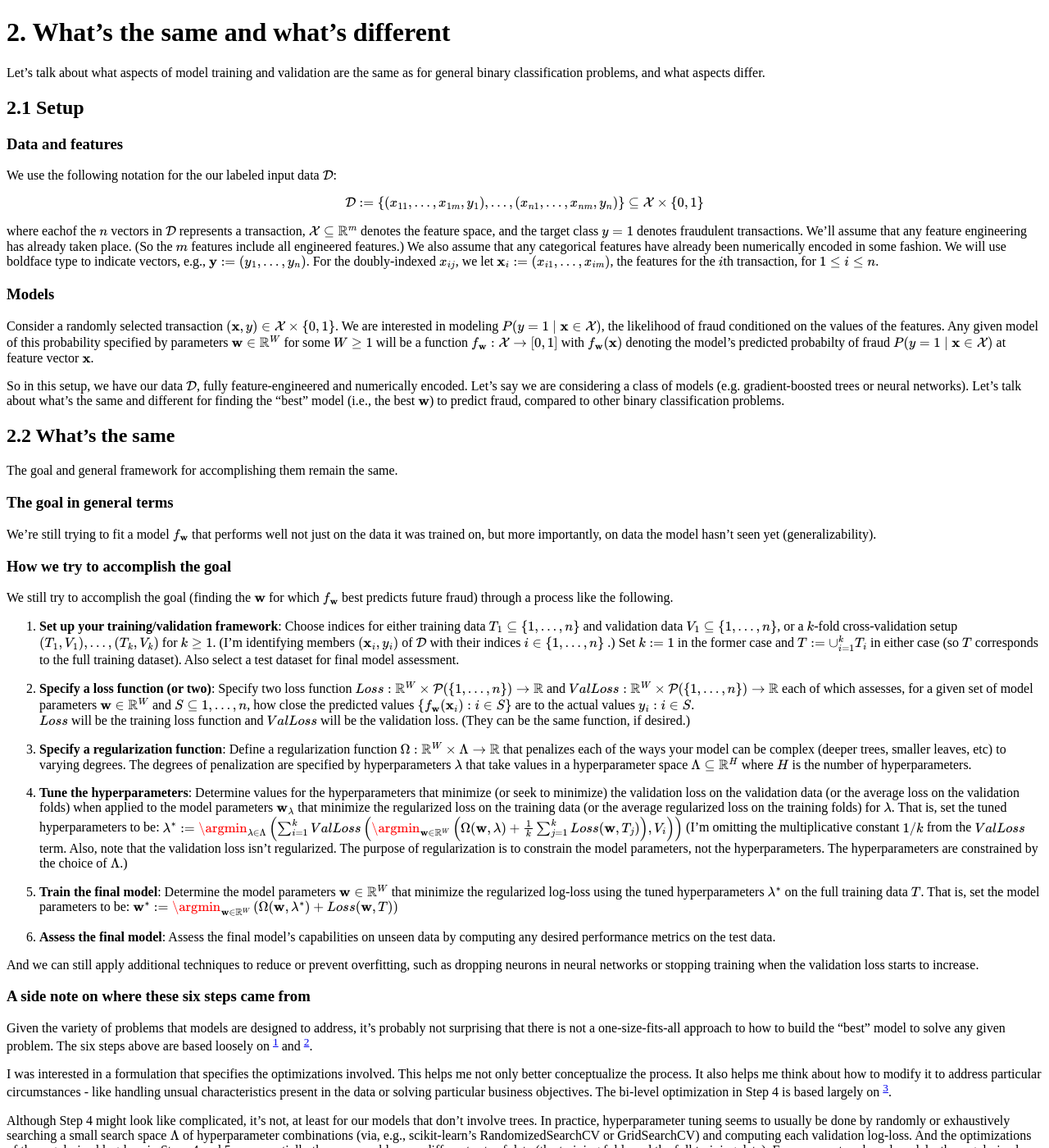
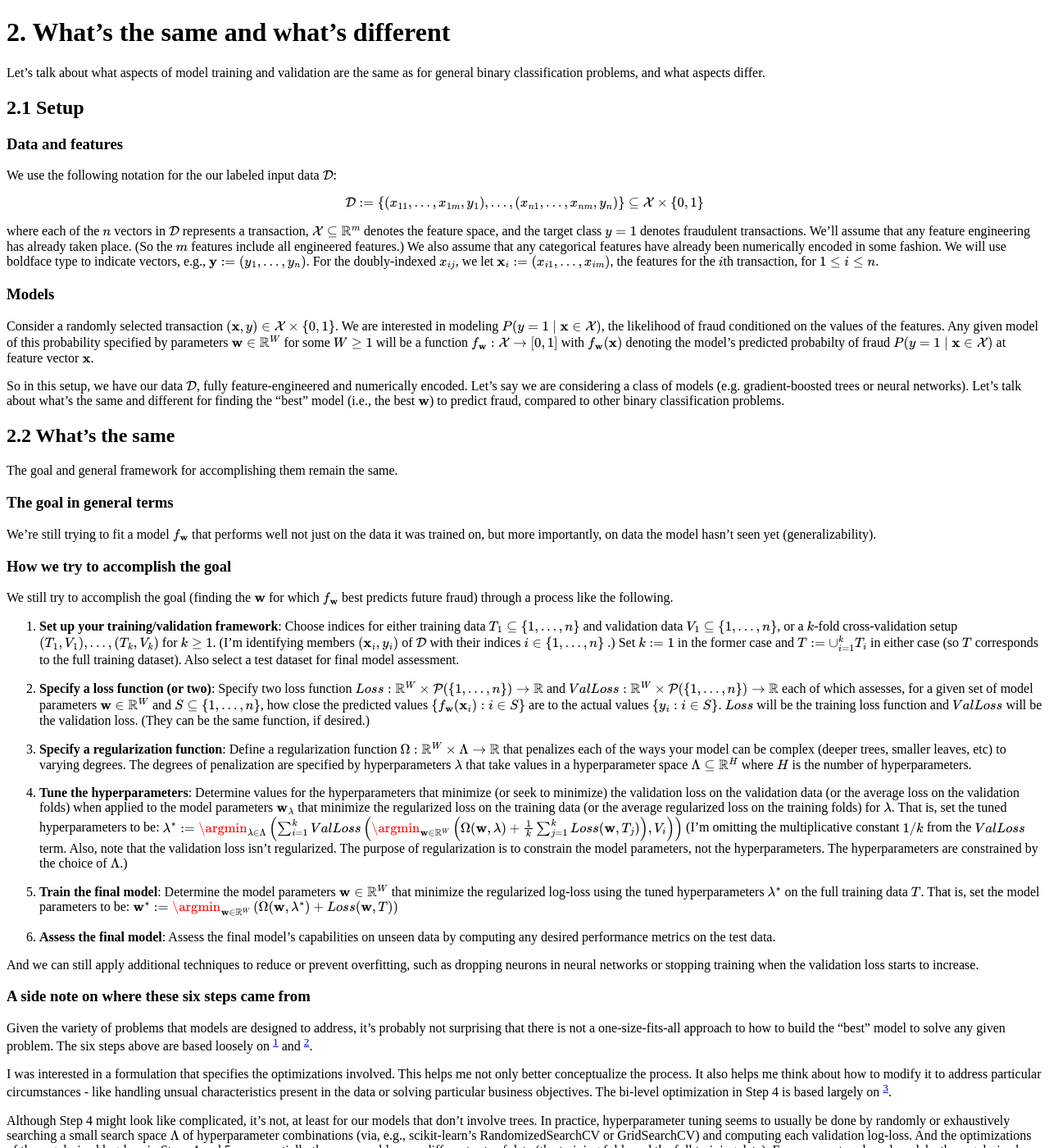
Before and after one commit to dglassbrenner1/my-posts-on-fraud-detection, a Jekyll site: the page built from 2-whats-the-same-and-not.md, in a window 1280 px wide and 1400 px high. Shown: the whole window at 82% size. Built offline with Jekyll 4.4.1, drawn with Linux system fonts in a browser that asks for light colours.

Commit message:
Update 2-whats-the-same-and-not.md

```diff
--- a/2-whats-the-same-and-not.md
+++ b/2-whats-the-same-and-not.md
@@ -15,7 +15,7 @@ We use the following notation for the our labeled input data $\mathcal{D}$:
 
 $$\mathcal{D}:=\{(x_{11},\ldots, x_{1m}, y_1),\ldots, (x_{n1},\ldots,x_{nm}, y_n)\}\subseteq \mathcal{X} \times \{ 0,1 \}$$
 
-where eachof the $n$ vectors in $\mathcal{D}$ represents a transaction, $\mathcal{X}\subseteq \mathbb{R}^m$ denotes the feature space, and the target class $y=1$ denotes fraudulent transactions.  We'll assume that any feature engineering has already taken place. (So the $m$ features include all engineered features.)  We also assume that any categorical features have already been numerically encoded in some fashion. We will use boldface type to indicate vectors, e.g., $\mathbf{y}:=(y_1,\ldots, y_n)$.  For the doubly-indexed
+where each of the $n$ vectors in $\mathcal{D}$ represents a transaction, $\mathcal{X}\subseteq \mathbb{R}^m$ denotes the feature space, and the target class $y=1$ denotes fraudulent transactions.  We'll assume that any feature engineering has already taken place. (So the $m$ features include all engineered features.)  We also assume that any categorical features have already been numerically encoded in some fashion. We will use boldface type to indicate vectors, e.g., $\mathbf{y}:=(y_1,\ldots, y_n)$.  For the doubly-indexed
 $$x_{ij}$$, we let $$\mathbf{x}_i := (x_{i1},\ldots,x_{im})$$, the features for the $i$th transaction, for
 $1\leq i\leq n$.
 
@@ -48,17 +48,20 @@ $$i\in \{1, \ldots, n \}$$
 .) Set $$k:=1$$ in the former case and
 $$T:=\cup_{i=1}^k T_i$$ in either case (so $T$ corresponds to the full training dataset).  Also select a test dataset for final model assessment.
 
-2. **Specify a loss function (or two)**: Specify two loss function $$Loss:\mathbb{R}^W\times\mathcal{P}(\{1,\ldots, n\})\rightarrow\mathbb{R}$$ and $$ValLoss:\mathbb{R}^W\times\mathcal{P}(\{1,\ldots, n\})\rightarrow\mathbb{R}$$ each of which assesses, for a given set of model parameters $\mathbf{w}\in\mathbb{R}^W$ and
-$S\subseteq \{1, \ldots, n \}$, how close the predicted values $$\{ f_{\mathbf{w}} (\mathbf{x}_i): i\in S \}$$ are to the actual values
-$\{ y_i: i\in S \}$.
-$Loss$ will be the training loss function and $ValLoss$ will be the validation loss. (They can be the same function, if desired.)
+2. **Specify a loss function (or two)**: Specify two loss function
+$$Loss:\mathbb{R}^W\times\mathcal{P}(\{1, \ldots, n\})\rightarrow\mathbb{R}$$ and
+$$ValLoss:\mathbb{R}^W\times\mathcal{P}(\{1, \ldots, n\})\rightarrow\mathbb{R}$$ each of which assesses, for a given set of model parameters $$\mathbf{w}\in\mathbb{R}^W$$ and
+$$S\subseteq \{1, \ldots, n \}$$, how close the predicted values $$\{ f_{\mathbf{w}} (\mathbf{x}_i): i\in S \}$$ are to the actual values
+$$\{ y_i: i\in S \}$$.  $$Loss$$ will be the training loss function and $$ValLoss$$ will be the validation loss. (They can be the same function, if desired.)
 
-3. **Specify a regularization function**: Define a regularization function $$\Omega:\mathbb{R}^W\times\Lambda\rightarrow\mathbb{R}$$ that penalizes each of the ways your model can be complex (deeper trees, smaller leaves, etc) to varying degrees. The degrees of penalization are specified by hyperparameters $\mathbf{\lambda}$ that take values in a hyperparameter space $\Lambda\subseteq\mathbb{R}^H$ where $H$ is the number of hyperparameters.
+3. **Specify a regularization function**: Define a regularization function $$\Omega:\mathbb{R}^W\times\Lambda\rightarrow\mathbb{R}$$ that penalizes each of the ways your model can be complex (deeper trees, smaller leaves, etc) to varying degrees. The degrees of penalization are specified by hyperparameters $$\mathbf{\lambda}$$ that take values in a hyperparameter space $$\Lambda\subseteq\mathbb{R}^H$$ where $H$ is the number of hyperparameters.
 
-4. **Tune the hyperparameters**: Determine values for the hyperparameters that minimize (or seek to minimize) the validation loss on the validation data (or the average loss on the validation folds) when applied to the model parameters $\mathbf{w}_{\mathbf{\lambda}}$ that minimize the regularized loss on the training data (or the average regularized loss on the training folds) for $\lambda$. That is, set the tuned hyperparameters to be:
-$$\mathbf{\lambda}^*:= \argmin_{\mathbf{\lambda} \in \Lambda} \left( \sum_{i=1}^k ValLoss\left( \argmin_{\mathbf{w}\in\mathbb{R}^W} \left(\Omega(\mathbf{w}, \mathbf{\lambda}) + \frac{1}{k}\sum_{j=1}^k Loss(\mathbf{w}, T_j) \right), V_i\right) \right)$$ (I'm omitting the multiplicative constant $1/k$ from the $ValLoss$ term.  Also, note that the validation loss isn't regularized. The purpose of regularization is to constrain the model parameters, not the hyperparameters.  The hyperparameters are constrained by the choice of $\Lambda$.)
+4. **Tune the hyperparameters**: Determine values for the hyperparameters that minimize (or seek to minimize) the validation loss on the validation data (or the average loss on the validation folds) when applied to the model parameters
+$$\mathbf{w}_{\mathbf{\lambda}}$$ that minimize the regularized loss on the training data (or the average regularized loss on the training folds) for $$\lambda$$. That is, set the tuned hyperparameters to be:
+$$\mathbf{\lambda}^*:= \argmin_{\mathbf{\lambda} \in \Lambda} \left( \sum_{i=1}^k ValLoss\left( \argmin_{\mathbf{w}\in\mathbb{R}^W} \left(\Omega(\mathbf{w}, \mathbf{\lambda}) + \frac{1}{k}\sum_{j=1}^k Loss(\mathbf{w}, T_j) \right), V_i\right) \right)$$ (I'm omitting the multiplicative constant $1/k$ from the $ValLoss$ term.  Also, note that the validation loss isn't regularized. The purpose of regularization is to constrain the model parameters, not the hyperparameters.  The hyperparameters are constrained by the choice of $$\Lambda$$.)
 
-5. **Train the final model**: Determine the model parameters $\mathbf{w}\in\mathbb{R}^W$ that minimize the regularized log-loss using the tuned hyperparameters $\mathbf{\lambda}^*$ on the full training data $T$.  That is, set the model parameters to be:
+5. **Train the final model**: Determine the model parameters $$\mathbf{w}\in\mathbb{R}^W$$ that minimize the regularized log-loss using the tuned hyperparameters $$\mathbf{\lambda}^*$$ on the full training data
+$$T$$.  That is, set the model parameters to be:
 $$\mathbf{w}^*:= \argmin_{\mathbf{w}\in\mathbb{R}^W} \left( \Omega(\mathbf{w}, \mathbf{\lambda}^*) + Loss(\mathbf{w}, T) \right)$$
 
 6. **Assess the final model**: Assess the final model's capabilities on unseen data by computing any desired performance metrics on the test data.
```
